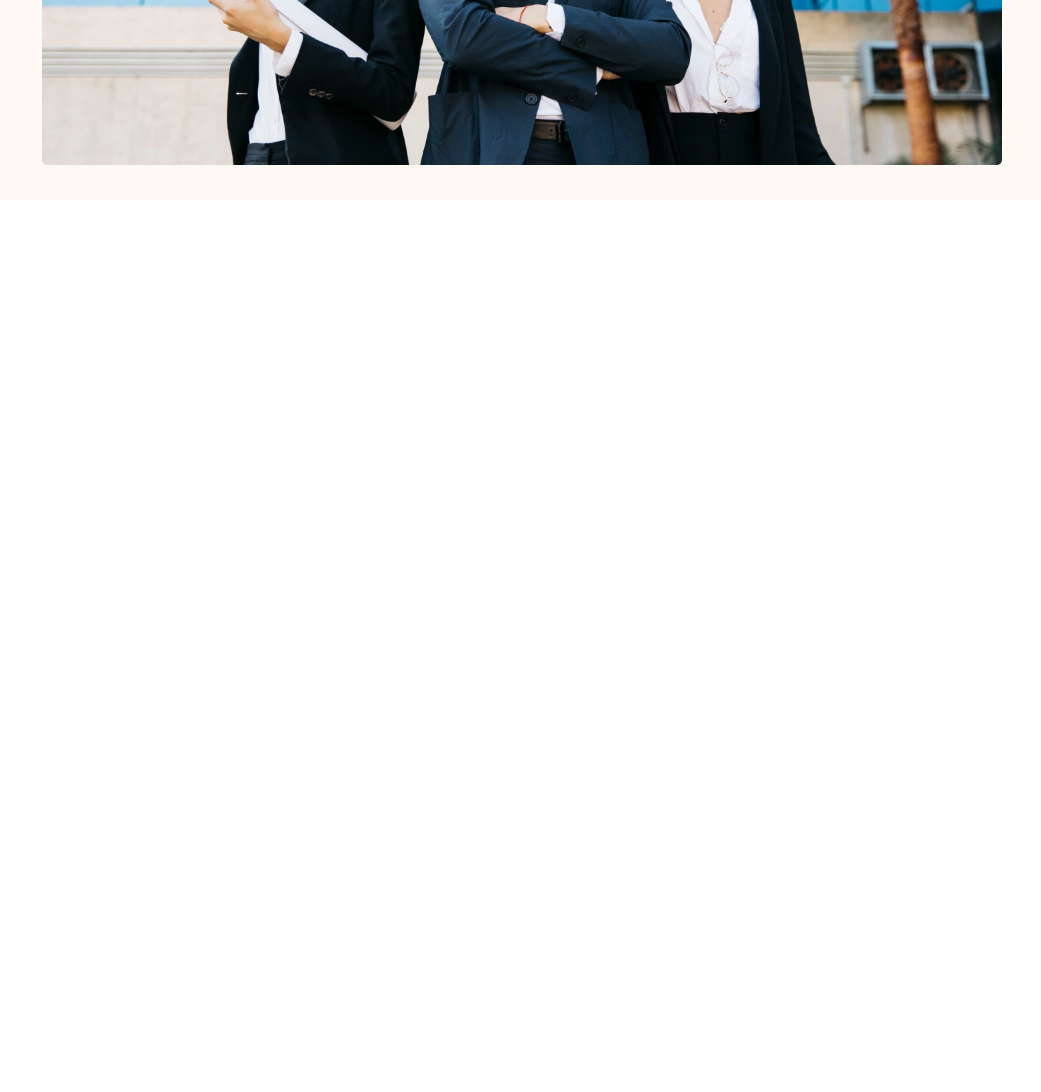
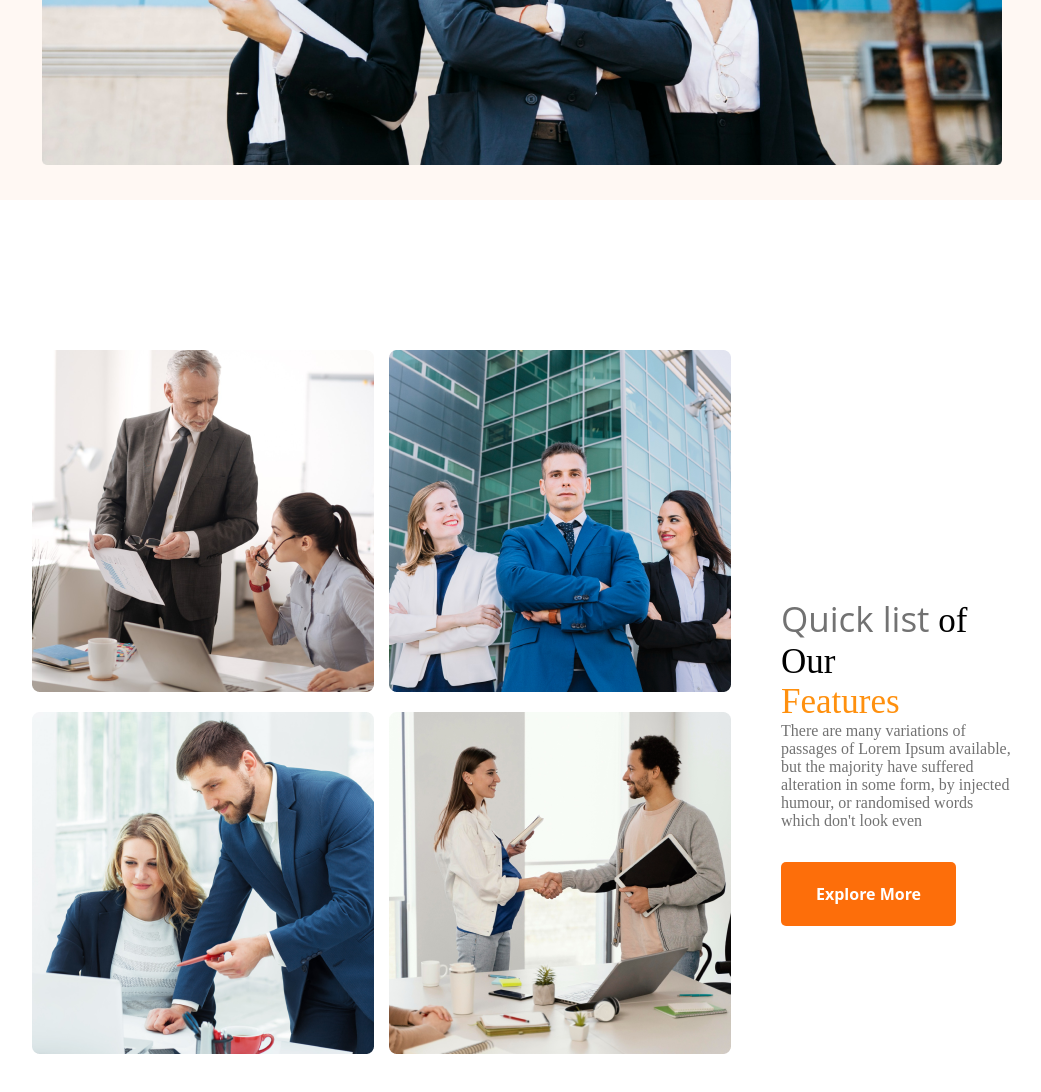
Before and after one commit to HasanRahat18/Assignment-2-g3-architects, a plain HTML site: page index.html in a window 1280 px wide. Shown: the part 802-1894 px from the top of the page, without its empty margins (118-1159 px from the left). Before the commit the page ends 1002 px from the top, so only its background shows below. Drawn offline with Linux system fonts and the light colour scheme.

Commit message:
features added

```diff
--- a/index.html
+++ b/index.html
@@ -30,6 +30,23 @@
         </div>
     </header>
 
+       <!--  features section -->
+    <section class=" features">
+        <div class="features-container">
+           <div> <img src="images/team1.png" alt=""></div>
+           <div> <img src="images/team2.png" alt=""></div>
+           <div> <img src="images/team3.png" alt=""></div>
+           <div> <img src="images/team4.png" alt=""></div>
+        </div>
+        <div class="features-items">
+            <h3 class="features-title"><span style="color: #727272;">Quick list</span> of Our </h3>
+            <h3 class="features-title" style="color: #FF900E;"> Features</h3>
+            <p class="features-description">There are many variations of passages of Lorem Ipsum available, but the majority have suffered alteration in some form, by injected humour, or randomised words which don't look even</p>
+            <button class="btn-primary">Explore More</button>
 
+        </div>
+
+
+    </section>
 </body>
 </html>
--- a/styles.css
+++ b/styles.css
@@ -63,3 +63,34 @@ nav li{
     width :75% ;
     padding-bottom: 30px;
 }
+
+  /* Features Style */
+
+  .features{
+    margin: 150px 150px;
+    display: flex;
+    gap: 50px;
+  }
+  .features-container{
+    display: grid;
+    grid-template-columns: repeat(2, 0.5fr);
+    gap: 15px;
+
+  }
+  .features-title{
+    font-family: 'Work Sans';
+    font-style: normal;
+    font-weight: 500;
+    font-size: 35px;
+  }
+  .features-description{
+    color: #727272;
+    padding-bottom: 32px;
+    font-family: 'Work Sans';
+    font-style: normal;
+    font-weight: 400;
+    font-size: 16px;
+  }
+  .features-items{
+    padding-top: 245px;
+  }
```
